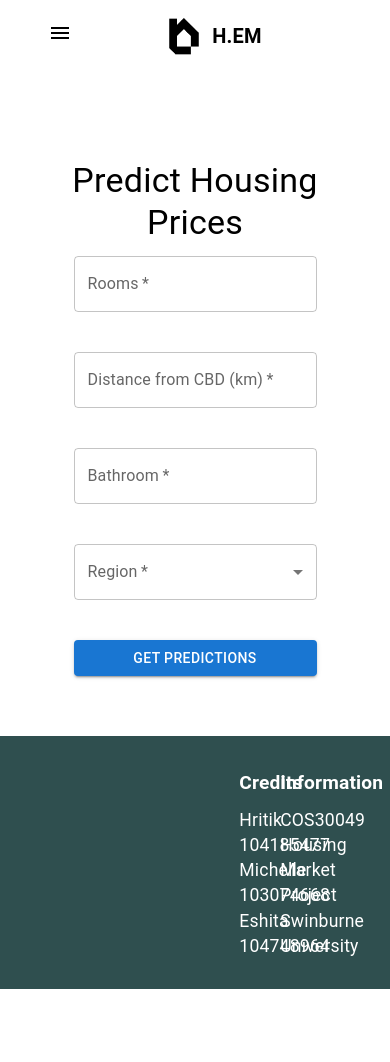
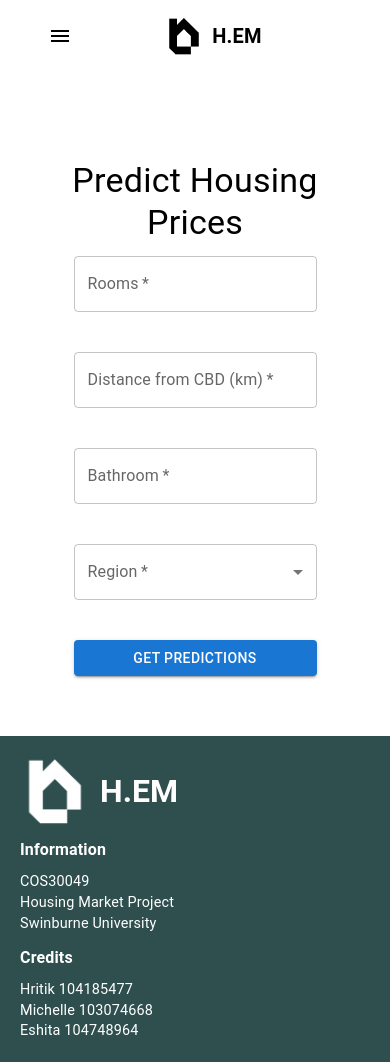
Before and after one commit to hritikanand/Assignment-3---COS30049, a React (Create React App) app in the folder hem-react-app/: page /predict in a window 390 px wide. Before the commit the page ends 989 px from the top, so only its background shows below. Built offline with nearby package versions, Linux system fonts and the light colour scheme.

Commit message:
Footer is reponsive

```diff
--- a/hem-react-app/package.json
+++ b/hem-react-app/package.json
@@ -16,6 +16,7 @@
     "react-chartjs-2": "^5.2.0",
     "react-dom": "^18.3.1",
     "react-plotly.js": "^2.6.0",
+    "react-responsive": "^10.0.0",
     "react-router-dom": "^6.27.0",
     "react-scripts": "5.0.1",
     "web-vitals": "^2.1.4"
--- a/hem-react-app/src/components/Footer.js
+++ b/hem-react-app/src/components/Footer.js
@@ -3,8 +3,6 @@ import React from 'react';
 import Box from '@mui/material/Box';
 import Typography from '@mui/material/Typography';
 import Link from '@mui/material/Link';
-
-// Importing the original logo
 import logoinv from '../assets/hemlogo inverted.png';
 
 function Footer() {
@@ -13,10 +11,13 @@ function Footer() {
       sx={{
         backgroundColor: '#2F4F4F',
         color: 'white',
-        padding: '30px 60px',
+        padding: { xs: '20px', md: '30px 60px' },
         display: 'flex',
-        justifyContent: 'flex-end',
+        flexDirection: 'row',
+        justifyContent: 'space-between',
         alignItems: 'center',
+        flexWrap: 'wrap',
+        gap: { xs: '10px', md: '0' },
       }}
     >
       {/* Logo and Name */}
@@ -25,54 +26,52 @@ function Footer() {
           src={logoinv}
           alt="H.EM logo"
           style={{
-            width: '85px',
-            height: '85px',
-            marginLeft: '350px',
+            width: '70px',
+            height: '70px',
           }}
         />
         <Typography variant="h5" component="div" sx={{
           fontWeight: 'bolder',
-          fontSize: '3.8rem',
+          fontSize: { xs: '2rem', md: '3.8rem' },
           marginLeft: '10px',
-          transform: 'translateY(5%)',
-          }}>
+        }}>
           H.EM
         </Typography>
       </Box>
 
       {/* Information Section */}
-      <Box sx={{ textAlign: 'left', flex: 1, ml: 40 }}>
+      <Box sx={{ textAlign: 'left', minWidth: '200px' }}>
         <Typography variant="subtitle1" sx={{
           fontWeight: 'bold',
-          fontSize: '1.2rem',
+          fontSize: { xs: '1rem', md: '1.2rem' },
           mb: 1
           }}>
           Information
         </Typography>
-        <Typography variant="body2" sx={{fontSize:'1.1rem'}}>COS30049</Typography>
-        <Typography variant="body2" sx={{fontSize:'1.1rem'}}>Housing Market Project</Typography>
-        <Typography variant="body2" sx={{fontSize:'1.1rem'}}>Swinburne University</Typography>
+        <Typography variant="body2" sx={{fontSize: { xs: '0.9rem', md: '1.1rem' }}}>COS30049</Typography>
+        <Typography variant="body2" sx={{fontSize: { xs: '0.9rem', md: '1.1rem' }}}>Housing Market Project</Typography>
+        <Typography variant="body2" sx={{fontSize: { xs: '0.9rem', md: '1.1rem' }}}>Swinburne University</Typography>
       </Box>
 
       {/* Credits Section */}
-      <Box sx={{ textAlign: 'left', flex: 1, ml: -18}}>
+      <Box sx={{ textAlign: 'left', minWidth: '200px' }}>
         <Typography variant="subtitle1" sx={{
           fontWeight: 'bold',
-          fontSize:'1.2rem',
+          fontSize: { xs: '1rem', md: '1.2rem' },
           mb: 1
           }}>
           Credits
         </Typography>
-        <Typography variant="body2" sx={{fontSize:'1.1rem'}}>
+        <Typography variant="body2" sx={{ fontSize: { xs: '0.9rem', md: '1.1rem' } }}>
           Hritik{' '}
           <Link
             href="mailto:104185477@student.swin.edu.au"
-            sx={{ textDecoration: 'none', fontSize:'1.1rem', color: 'inherit', '&:hover': { textDecoration: 'underline' } }}
+            sx={{ textDecoration: 'none', color: 'inherit', '&:hover': { textDecoration: 'underline' } }}
           >
             104185477
           </Link>
         </Typography>
-        <Typography variant="body2" sx={{fontSize:'1.1rem'}}>
+        <Typography variant="body2" sx={{ fontSize: { xs: '0.9rem', md: '1.1rem' } }}>
           Michelle{' '}
           <Link
             href="mailto:103074668@student.swin.edu.au"
@@ -81,7 +80,7 @@ function Footer() {
             103074668
           </Link>
         </Typography>
-        <Typography variant="body2" sx={{fontSize:'1.1rem'}}>
+        <Typography variant="body2" sx={{ fontSize: { xs: '0.9rem', md: '1.1rem' } }}>
           Eshita{' '}
           <Link
             href="mailto:104748964@student.swin.edu.au"
--- a/hem-react-app/src/components/Header.js
+++ b/hem-react-app/src/components/Header.js
@@ -1,5 +1,6 @@
 import React, { useState } from 'react';
 import { useLocation, useNavigate } from 'react-router-dom';
+import { useMediaQuery } from 'react-responsive'; // Import useMediaQuery from react-responsive
 import AppBar from '@mui/material/AppBar';
 import Toolbar from '@mui/material/Toolbar';
 import Typography from '@mui/material/Typography';
@@ -22,8 +23,13 @@ function Header({ contactRef }) {
   const [drawerOpen, setDrawerOpen] = useState(false);
   const [activeTab, setActiveTab] = useState(location.pathname);
 
+  // Media queries for responsive design
+  const isDesktopOrLaptop = useMediaQuery({ minWidth: 1224 });
+  const isTabletOrMobile = useMediaQuery({ maxWidth: 1224 });
+
   const handleDialogOpen = () => {
     setDialogOpen(true);
+    setDrawerOpen(false); // Close drawer when opening the dialog on mobile
   };
 
   const handleDialogClose = () => {
@@ -33,7 +39,7 @@ function Header({ contactRef }) {
   const handleContactClick = () => {
     if (location.pathname === '/') {
       setDrawerOpen(false);
-      setActiveTab('/contact'); // Set contact as active
+      setActiveTab('/contact');
       contactRef?.current?.scrollIntoView({ behavior: 'smooth' });
     } else {
       setActiveTab('/contact');
@@ -48,13 +54,6 @@ function Header({ contactRef }) {
     setDrawerOpen(false);
   };
 
-  const toggleDrawer = (open) => (event) => {
-    if (event.type === 'keydown' && (event.key === 'Tab' || event.key === 'Shift')) {
-      return;
-    }
-    setDrawerOpen(open);
-  };
-
   return (
     <AppBar position="sticky" color="default" elevation={0} sx={{ padding: '8px 24px', height: '100px', backgroundColor: 'white' }}>
       <Toolbar
@@ -65,16 +64,20 @@ function Header({ contactRef }) {
           alignItems: 'center',
         }}
       >
+        {/* Hamburger Menu Icon for Small Screens */}
+        {isTabletOrMobile && (
           <IconButton
             edge="start"
             color="inherit"
             aria-label="menu"
-          onClick={toggleDrawer(true)}
-          sx={{ display: { xs: 'block', md: 'none' }, mr: 1, ml: 0, color: 'black' }}
+            onClick={() => setDrawerOpen(true)}
+            sx={{ mr: 1, ml: 0, color: 'black' }}
           >
             <MenuIcon />
           </IconButton>
+        )}
 
+        {/* Logo and Title */}
         <Box
           sx={{
             display: 'flex',
@@ -113,9 +116,11 @@ function Header({ contactRef }) {
           </Typography>
         </Box>
 
+        {/* Navigation Links for Large Screens */}
+        {isDesktopOrLaptop && (
           <Box
             sx={{
-            display: { xs: 'none', md: 'flex' },
+              display: 'flex',
               justifyContent: 'center',
               backgroundColor: '#e4e9ec',
               borderRadius: '50px',
@@ -166,20 +171,25 @@ function Header({ contactRef }) {
               Contact
             </Button>
           </Box>
+        )}
 
+        {/* Sign In/Sign Up Button */}
+        {isDesktopOrLaptop && (
           <Button
             variant="outlined"
             color="inherit"
             onClick={handleDialogOpen}
-          sx={{ ...signInButtonStyles, display: { xs: 'none', md: 'block' } }}
+            sx={{ ...signInButtonStyles }}
           >
             Sign in | Sign up
           </Button>
+        )}
       </Toolbar>
 
-      <Drawer anchor="left" open={drawerOpen} onClose={toggleDrawer(false)}>
+      {/* Mobile Drawer Menu */}
+      <Drawer anchor="left" open={drawerOpen} onClose={() => setDrawerOpen(false)}>
         <Box sx={{ display: 'flex', justifyContent: 'flex-end', p: 1 }}>
-          <IconButton onClick={toggleDrawer(false)}>
+          <IconButton onClick={() => setDrawerOpen(false)}>
             <CloseIcon />
           </IconButton>
         </Box>
@@ -193,7 +203,7 @@ function Header({ contactRef }) {
           <ListItem button onClick={() => handleNavigation('/predict')} sx={drawerItemStyles(activeTab === '/predict')}>
             <ListItemText primary="Predict" />
           </ListItem>
-          <ListItem button onClick={() => { handleContactClick(); setDrawerOpen(false); }} sx={drawerItemStyles(activeTab === '/contact')}>
+          <ListItem button onClick={handleContactClick} sx={drawerItemStyles(activeTab === '/contact')}>
             <ListItemText primary="Contact" />
           </ListItem>
           <ListItem button onClick={handleDialogOpen}>
@@ -207,6 +217,7 @@ function Header({ contactRef }) {
   );
 }
 
+// Common button styles for large screen
 const buttonStyles = {
   fontFamily: '"Roboto Condensed", sans-serif',
   fontWeight: 'bold',
@@ -218,6 +229,7 @@ const buttonStyles = {
   minWidth: '150px',
 };
 
+// Drawer item styles with hover and active color
 const drawerItemStyles = (isActive) => ({
   color: isActive ? 'green' : 'inherit',
   '&:hover': { color: 'green' },
--- a/hem-react-app/src/components/Home/TeamSection.js
+++ b/hem-react-app/src/components/Home/TeamSection.js
@@ -115,7 +115,7 @@ function TeamSection() {
             color: '#2F4F4F',
             marginBottom: '90px', //gap from 'the team' and member boxes
             fontStyle: 'italic',
-            fontWeight: 'bold',
+
             fontSize: '2.5rem',
             display: 'flex',
             justifyContent: 'center',
```
Also changed, not shown: 1 other file (tests, documents, lock files or other folders). Lines whose indentation alone changed are shown as unchanged.
